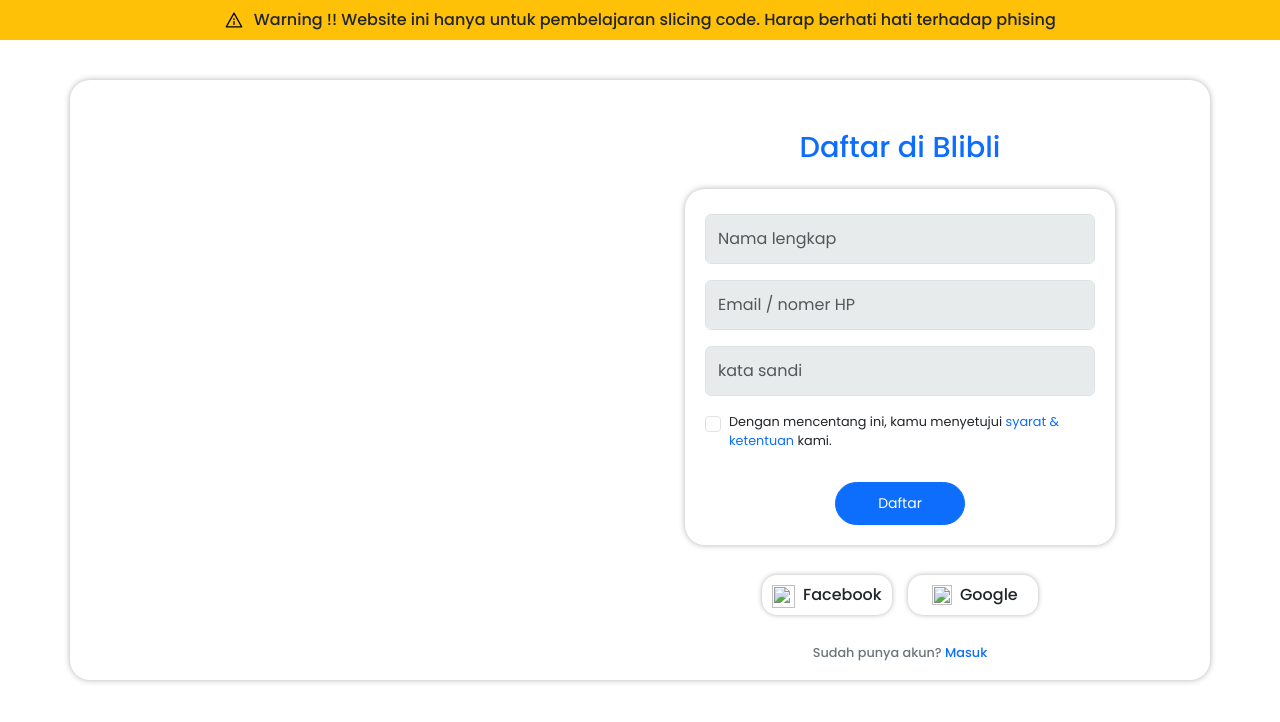
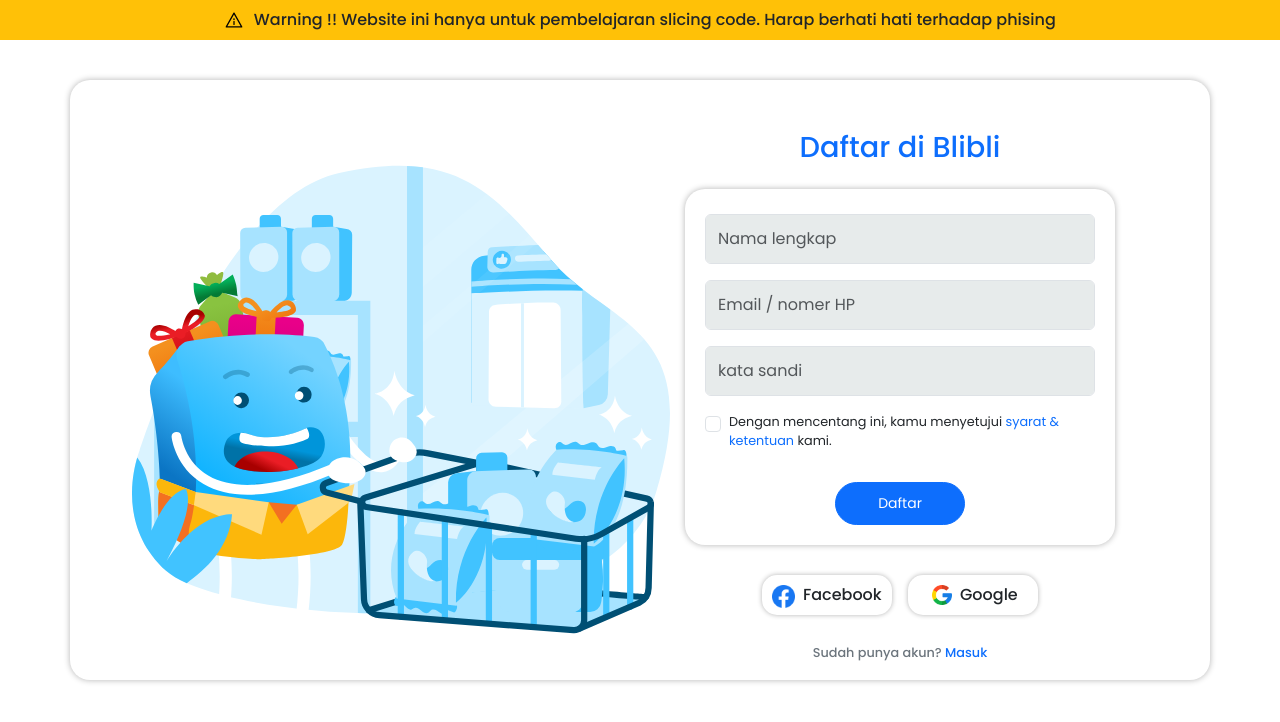
Before and after one commit to ZanGunawan/blibli-slicing-bootstrap5, a plain HTML site: page register.html in a window 1280 px wide. Drawn offline with Linux system fonts and the light colour scheme; the site is published under a folder, as on GitHub Pages, so addresses that start at the root find nothing.

Commit message:
lagi lah

```diff
--- a/register.html
+++ b/register.html
@@ -18,7 +18,7 @@
     <div class="container">
         <div class="row">
             <div class="col d-flex">
-                <img src="/img/login image.svg" alt="">
+                <img src="img/login image.svg" alt="">
             </div>
             <div class="col d-flex login-kanan">
                 <form class="d-flex form m-auto typewritter">
@@ -45,16 +45,16 @@
             </div>
             <div class="other d-flex">
                 <div class="login-fb d-flex other-login">
-                    <img src="/img/facebook.png" alt="" width="23px" height="23px">
+                    <img src="img/facebook.png" alt="" width="23px" height="23px">
                     <h4 class="fs-6">Facebook</h4>
                 </div>
                 <div class="login-google d-flex other-login google ps-4">
-                    <img src="/img/google (1).png" alt="" width="20px" height="20px">
+                    <img src="img/google (1).png" alt="" width="20px" height="20px">
                     <h4 class="fs-6">Google</h4>
                 </div>
             </div>
             <div class="daftar-akun">
-                <h5 class="text-secondary">Sudah punya akun? <a href="/index.html" class="text-decoration-none">Masuk</a></h5>
+                <h5 class="text-secondary">Sudah punya akun? <a href="index.html" class="text-decoration-none">Masuk</a></h5>
             </div>
         </div>
     </div>
```
Also changed, not shown: index.html (+1 -1 lines).
